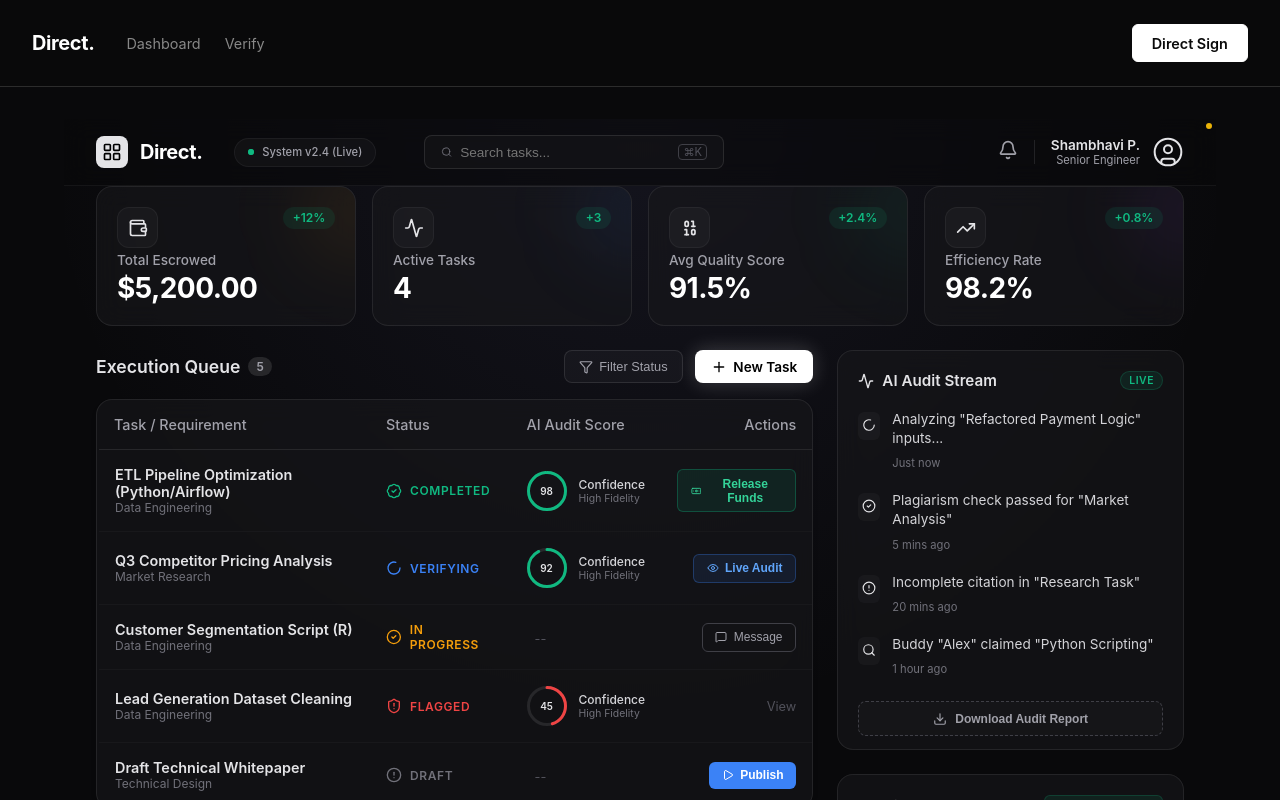
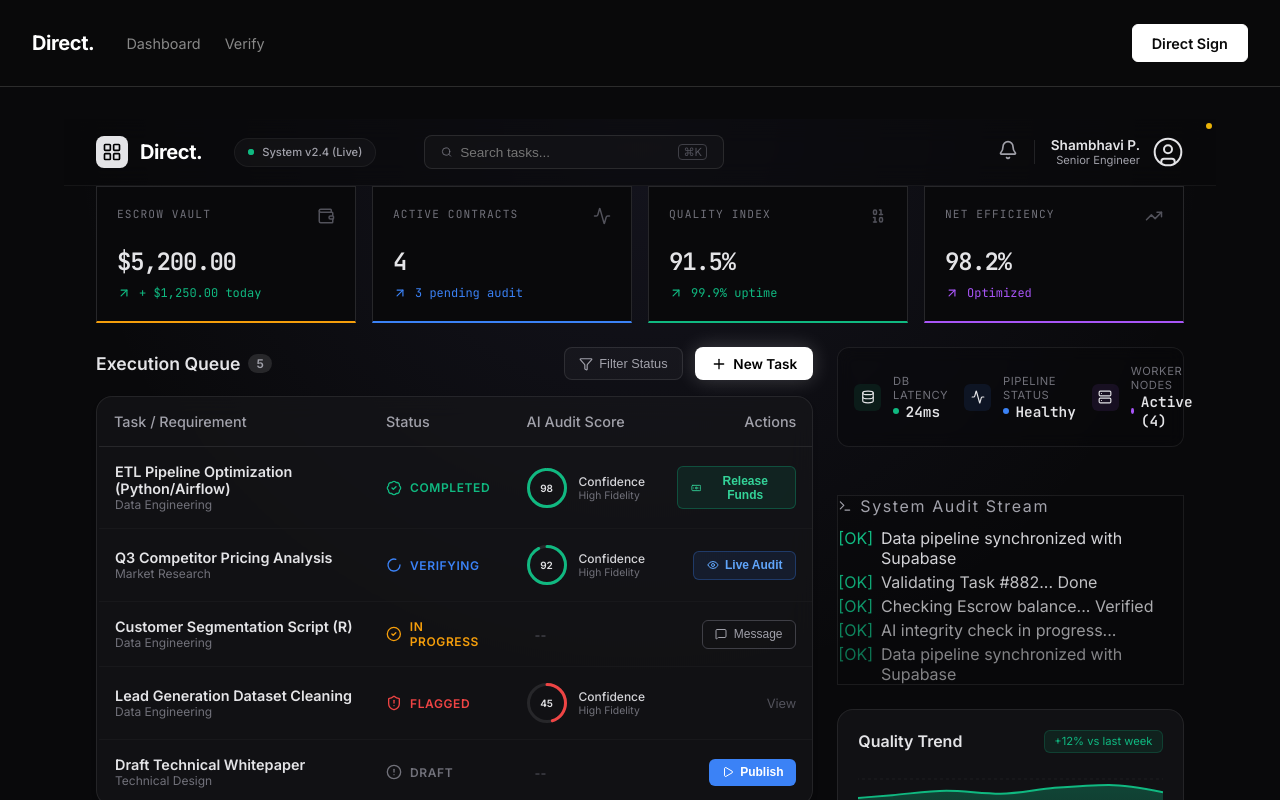
Before and after one commit to sambhavi12/data-etl-project, a Next.js app in the folder direct/: page /dashboard in a window 1280 px wide. Shown: the top 800 px of the page. Built offline with nearby package versions, Linux system fonts and the light colour scheme.

Commit message:
feat(dashboard): Global Production Dashboard v3.0 (Terminal UI, Financial Stats, SEO)

```diff
--- a/direct/src/app/dashboard/page.tsx
+++ b/direct/src/app/dashboard/page.tsx
@@ -2,12 +2,14 @@
 'use client';
 
 import { mockTasks, mockStats } from '@/lib/mock-data';
-import StatRibbon from '@/components/dashboard/stat-ribbon';
 import ProfessionalTaskTable from '@/components/dashboard/professional-task-table';
-import { ActivitySidebar } from '@/components/dashboard/activity-sidebar';
 import QualityChart from '@/components/dashboard/quality-chart';
 import NotificationDropdown from '@/components/dashboard/notification-dropdown';
 import DashboardToast from '@/components/dashboard/dashboard-toast';
+import FinancialTerminal from '@/components/dashboard/financial-terminal';
+import DataPipelineStatus from '@/components/dashboard/data-pipeline-status';
+import LiveAuditStream from '@/components/dashboard/live-audit-stream';
+
 import Link from 'next/link';
 import { Search, UserCircle, LayoutGrid, Filter, Plus, X } from 'lucide-react';
 import { motion } from 'framer-motion';
@@ -15,12 +17,6 @@ import { useSearchParams } from 'next/navigation';
 import { useState, Suspense } from 'react';
 
 function DashboardContent() {
-    // We need to resolve useSearchParams on the client side now that we switched to Client Component for Framer Motion?
-    // Wait, typical pattern for Page in App Router is Server Component.
-    // Specifying 'use client' at top makes the whole page client.
-    // Framer Motion generally requires client components.
-    // I will keep it 'use client' for the rich interactivity requested.
-
     const searchParams = useSearchParams();
     const submitted = searchParams.get('submitted') === 'true';
     const [filterStatus, setFilterStatus] = useState<'all' | 'verifying'>('all');
@@ -60,7 +56,7 @@ function DashboardContent() {
             minHeight: '100vh',
             background: '#09090b', // Zinc 950
             backgroundImage: 'radial-gradient(circle at 50% 0%, rgba(120, 119, 198, 0.1) 0%, transparent 50%)', // Subtle gradient
-            fontFamily: 'Inter, sans-serif',
+            fontFamily: 'var(--font-sans)',
             color: '#e4e4e7',
             paddingBottom: '4rem'
         }}>
@@ -135,8 +131,8 @@ function DashboardContent() {
                     </div>
                 </header>
 
-                {/* 2. Macro Stats Row (Bento Style within component) */}
-                <StatRibbon stats={mockStats} />
+                {/* 2. Phase 2: Financial Terminal (Refactored from StatRibbon) */}
+                <FinancialTerminal stats={mockStats} />
 
                 {/* 3. The Main Bento Grid */}
                 <div style={{
@@ -209,10 +205,11 @@ function DashboardContent() {
                     {/* Right Column: AI Activity Stream & Performance (Span 4) */}
                     <div style={{ gridColumn: 'span 4', display: 'flex', flexDirection: 'column', gap: '1.5rem' }}>
 
-                        {/* AI Audit Stream Sidebar */}
-                        <div style={{ height: '400px' }}>
-                            <ActivitySidebar />
-                        </div>
+                        {/* Phase 2: Data Pipeline Status Widget */}
+                        <DataPipelineStatus />
+
+                        {/* Phase 2: Live Audit Stream (Terminal Style) */}
+                        <LiveAuditStream />
 
                         {/* Performance Chart Bento Card */}
                         <motion.div
--- a/direct/src/app/layout.tsx
+++ b/direct/src/app/layout.tsx
@@ -1,6 +1,10 @@
 import type { Metadata } from "next";
+import { Inter, JetBrains_Mono } from "next/font/google";
 import { Toaster } from "sonner";
 import "./globals.css";
+
+const inter = Inter({ subsets: ["latin"], variable: "--font-sans" });
+const jetbrainsMono = JetBrains_Mono({ subsets: ["latin"], variable: "--font-mono" });
 
 export const metadata: Metadata = {
   title: "Direct | Execution First",
@@ -14,7 +18,7 @@ export default function RootLayout({
 }>) {
   return (
     <html lang="en">
-      <body style={{ background: '#09090b', color: '#fff' }}>
+      <body className={`${inter.variable} ${jetbrainsMono.variable} antialiased`} style={{ background: '#09090b', color: '#fff' }}>
         {children}
         <Toaster position="top-center" theme="dark" />
       </body>
--- /dev/null
+++ b/direct/src/components/dashboard/data-pipeline-status.tsx
@@ -0,0 +1,60 @@
+
+"use client";
+import { Activity, Database, Server } from 'lucide-react';
+
+export default function DataPipelineStatus() {
+    return (
+        <div style={{
+            display: 'grid',
+            gridTemplateColumns: 'repeat(3, 1fr)',
+            gap: '1rem',
+            marginBottom: '1.5rem',
+            padding: '1rem',
+            borderRadius: '12px',
+            border: '1px solid rgba(255,255,255,0.08)',
+            background: 'rgba(9, 9, 11, 0.4)',
+            backdropFilter: 'blur(8px)'
+        }}>
+            <StatusItem
+                label="DB Latency"
+                value="24ms"
+                icon={<Database size={14} className="text-emerald-500" />}
+                statusColor="#10b981"
+            />
+            <StatusItem
+                label="Pipeline Status"
+                value="Healthy"
+                icon={<Activity size={14} className="text-blue-500" />}
+                statusColor="#3b82f6"
+            />
+            <StatusItem
+                label="Worker Nodes"
+                value="Active (4)"
+                icon={<Server size={14} className="text-purple-500" />}
+                statusColor="#a855f7"
+            />
+        </div>
+    );
+}
+
+function StatusItem({ label, value, icon, statusColor }: any) {
+    return (
+        <div style={{ display: 'flex', alignItems: 'center', gap: '0.75rem' }}>
+            <div style={{
+                padding: '0.4rem',
+                borderRadius: '6px',
+                background: `${statusColor}1A`, // 10% opacity
+                display: 'flex', alignItems: 'center', justifyContent: 'center'
+            }}>
+                {icon}
+            </div>
+            <div>
+                <p style={{ fontSize: '0.7rem', color: '#71717a', textTransform: 'uppercase', letterSpacing: '0.05em' }}>{label}</p>
+                <div style={{ display: 'flex', alignItems: 'center', gap: '0.4rem' }}>
+                    <div style={{ width: '6px', height: '6px', borderRadius: '50%', background: statusColor }}></div>
+                    <p style={{ fontSize: '0.9rem', fontWeight: 600, color: '#e4e4e7', fontFamily: 'var(--font-mono)' }}>{value}</p>
+                </div>
+            </div>
+        </div>
+    )
+}
--- /dev/null
+++ b/direct/src/components/dashboard/financial-terminal.tsx
@@ -0,0 +1,79 @@
+
+'use client';
+
+import { DashboardStats } from '@/types';
+import { formatCurrency } from './task-table';
+import { Wallet, Activity, Binary, TrendingUp, ArrowUpRight, ArrowDownRight } from 'lucide-react';
+import { motion } from 'framer-motion';
+
+export default function FinancialTerminal({ stats }: { stats: DashboardStats }) {
+    return (
+        <div style={{ display: 'grid', gridTemplateColumns: 'repeat(4, 1fr)', gap: '1rem', marginBottom: '1.5rem' }}>
+            <TerminalCard
+                label="Escrow Vault"
+                value={formatCurrency(stats.totalEscrowed)}
+                subValue="+ $1,250.00 today"
+                subColor="#10b981"
+                icon={<Wallet size={18} />}
+                accentColor="rgba(245, 158, 11, 0.5)" // Amber
+            />
+            <TerminalCard
+                label="Active Contracts"
+                value={stats.activeTasks.toString()}
+                subValue="3 pending audit"
+                subColor="#3b82f6"
+                icon={<Activity size={18} />}
+                accentColor="rgba(59, 130, 246, 0.5)" // Blue
+            />
+            <TerminalCard
+                label="Quality Index"
+                value={`${stats.averageQualityScore}%`}
+                subValue="99.9% uptime"
+                subColor="#10b981"
+                icon={<Binary size={18} />}
+                accentColor="rgba(16, 185, 129, 0.5)" // Emerald
+            />
+            <TerminalCard
+                label="Net Efficiency"
+                value="98.2%"
+                subValue="Optimized"
+                subColor="#a855f7"
+                icon={<TrendingUp size={18} />}
+                accentColor="rgba(168, 85, 247, 0.5)" // Purple
+            />
+        </div>
+    );
+}
+
+function TerminalCard({ label, value, subValue, subColor, icon, accentColor }: any) {
+    return (
+        <motion.div
+            initial={{ opacity: 0, y: 10 }}
+            animate={{ opacity: 1, y: 0 }}
+            style={{
+                background: '#09090b',
+                border: '1px solid #27272a',
+                borderRadius: '0px', // Terminal look often sharper
+                borderBottom: `2px solid ${accentColor.replace('0.5)', '1)')}`,
+                padding: '1.25rem',
+                position: 'relative',
+                overflow: 'hidden',
+                fontFamily: 'var(--font-mono)' // FORCE MONO
+            }}
+        >
+            <div style={{ display: 'flex', justifyContent: 'space-between', marginBottom: '1rem' }}>
+                <span style={{ fontSize: '0.7rem', color: '#71717a', textTransform: 'uppercase', letterSpacing: '0.1em' }}>{label}</span>
+                <span style={{ color: '#52525b' }}>{icon}</span>
+            </div>
+
+            <p style={{ fontSize: '1.5rem', fontWeight: 600, color: '#e4e4e7', marginBottom: '0.5rem', letterSpacing: '-0.05em' }}>
+                {value}
+            </p>
+
+            <div style={{ display: 'flex', alignItems: 'center', gap: '0.5rem', fontSize: '0.75rem', color: subColor }}>
+                <ArrowUpRight size={14} />
+                <span>{subValue}</span>
+            </div>
+        </motion.div>
+    )
+}
--- /dev/null
+++ b/direct/src/components/dashboard/live-audit-stream.tsx
@@ -0,0 +1,50 @@
+
+"use client";
+import { useState, useEffect } from 'react';
+import { Terminal } from 'lucide-react';
+
+const LOG_MESSAGES = [
+    "Validating Task #882... Done",
+    "Checking Escrow balance... Verified",
+    "AI integrity check in progress...",
+    "Data pipeline synchronized with Supabase",
+    "Compiling report for 'Market Analysis'...",
+    "Upload complete: 14.2MB to S3 Bucket",
+    "Anomaly detected in row 452 (Handled)",
+    "Agent 'DataBuddy' requested improved inputs",
+];
+
+export default function LiveAuditStream() {
+    const [logs, setLogs] = useState<string[]>([]);
+
+    useEffect(() => {
+        // Initial logs
+        setLogs(LOG_MESSAGES.slice(0, 4));
+
+        // Simulate incoming logs
+        const interval = setInterval(() => {
+            const randomLog = LOG_MESSAGES[Math.floor(Math.random() * LOG_MESSAGES.length)];
+            setLogs(prev => [randomLog, ...prev].slice(0, 8)); // Keep last 8 logs
+        }, 3000);
+
+        return () => clearInterval(interval);
+    }, []);
+
+    return (
+        <div className="rounded-xl border border-zinc-800 bg-zinc-950/50 p-4 font-mono text-xs backdrop-blur-sm" style={{ border: '1px solid rgba(255,255,255,0.08)', background: 'rgba(9,9,11,0.5)' }}>
+            <div className="flex items-center gap-2 mb-3 text-zinc-400" style={{ display: 'flex', alignItems: 'center', gap: '0.5rem', marginBottom: '0.75rem', color: '#a1a1aa' }}>
+                <Terminal size={14} />
+                <span className="uppercase tracking-widest" style={{ letterSpacing: '0.1em' }}>System Audit Stream</span>
+            </div>
+            <div className="space-y-1" style={{ display: 'flex', flexDirection: 'column', gap: '0.25rem' }}>
+                {logs.map((log, i) => (
+                    <div key={i} className="flex gap-2" style={{ display: 'flex', gap: '0.5rem', opacity: 1 - (i * 0.1) }}>
+                        {/* Fade out older logs */}
+                        <span className="text-emerald-500" style={{ color: '#10b981' }}>[OK]</span>
+                        <span className="text-zinc-300" style={{ color: '#d4d4d8' }}>{log}</span>
+                    </div>
+                ))}
+            </div>
+        </div>
+    );
+}
```
Also changed, not shown: direct/src/app/robots.ts (added, +14 -0 lines), direct/src/app/sitemap.ts (added, +26 -0 lines), direct/src/config/site.ts (added, +13 -0 lines).
